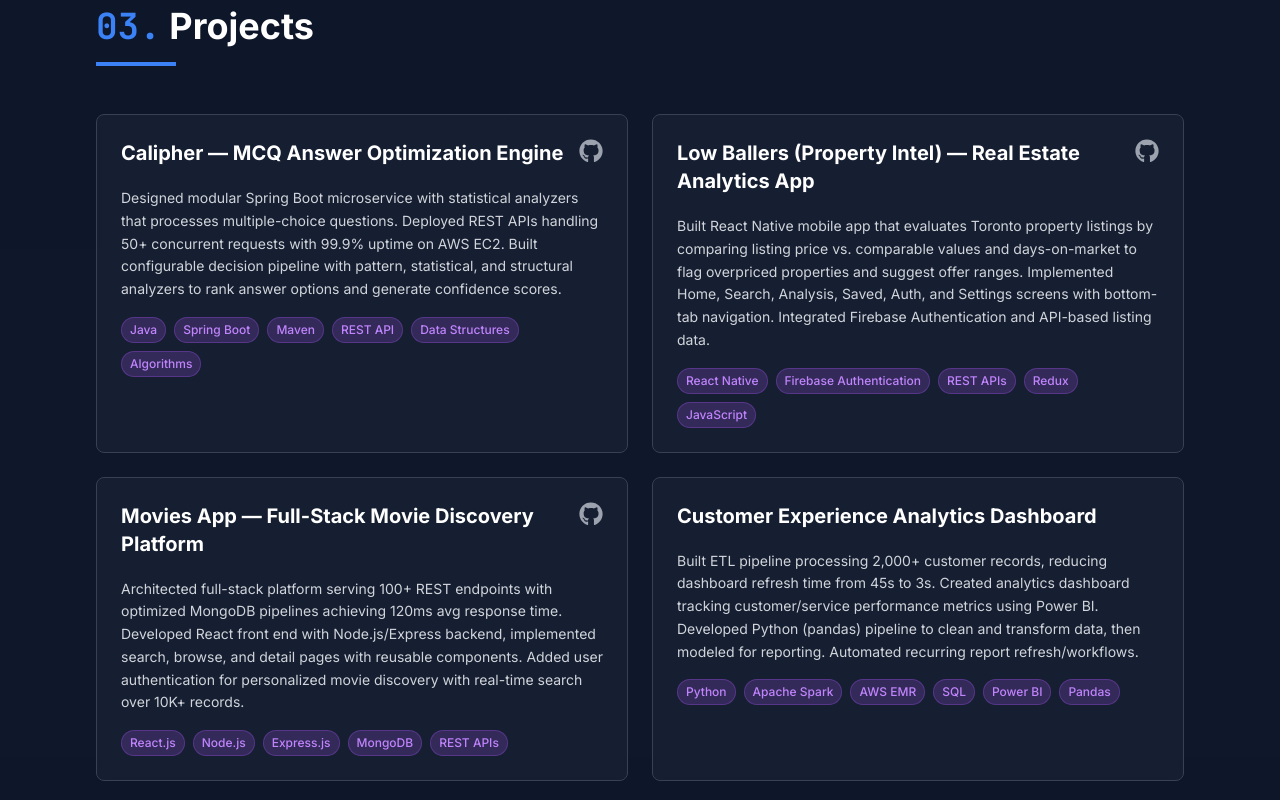
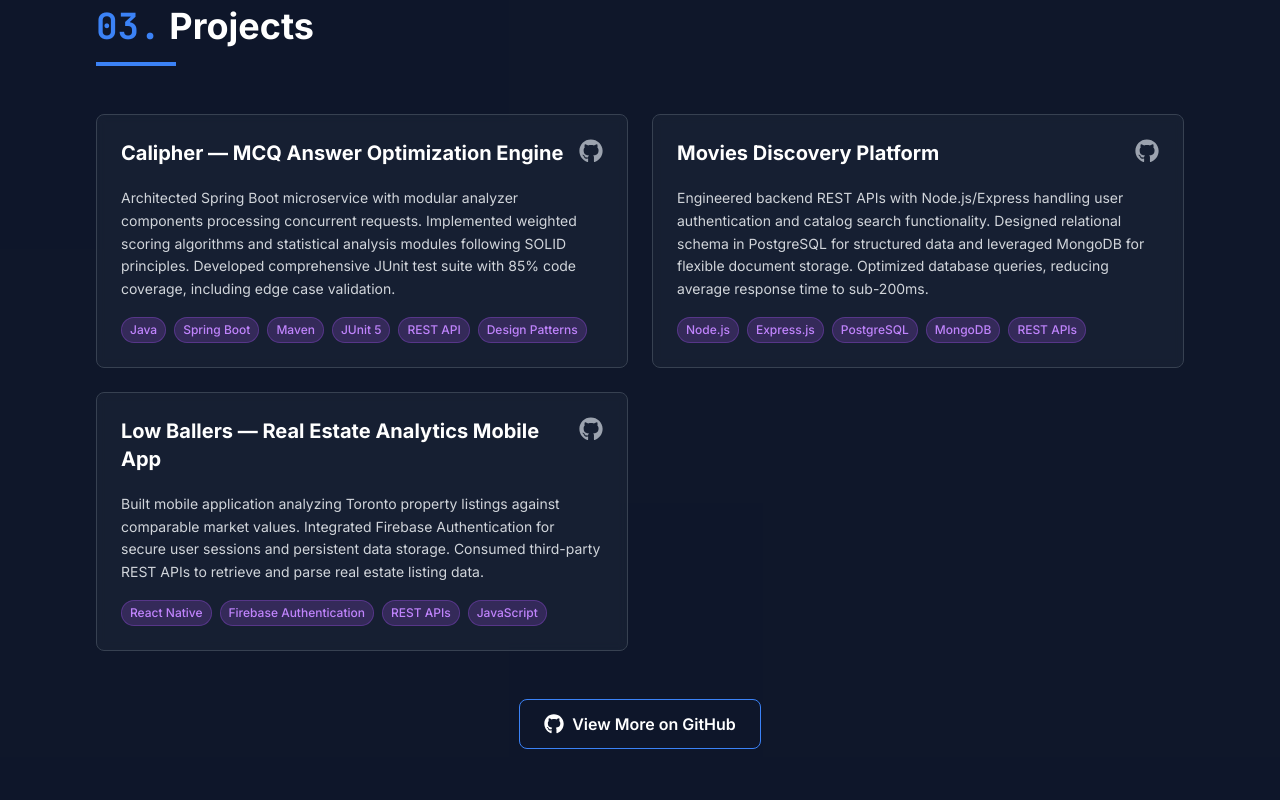
Before and after one commit to Panthkakadia/Portfolio, a Next.js app in the folder my-app/: page / in a window 1280 px wide. Shown: the part 2800-3600 px from the top of the page. Built offline with nearby package versions, Linux system fonts and the light colour scheme.

Commit message:
fixed 3 projects

```diff
--- a/my-app/components/sections/Projects.tsx
+++ b/my-app/components/sections/Projects.tsx
@@ -8,27 +8,21 @@ import Badge from '@/components/ui/Badge'
 const projects = [
   {
     title: 'Calipher — MCQ Answer Optimization Engine',
-    description: 'Designed modular Spring Boot microservice with statistical analyzers that processes multiple-choice questions. Deployed REST APIs handling 50+ concurrent requests with 99.9% uptime on AWS EC2. Built configurable decision pipeline with pattern, statistical, and structural analyzers to rank answer options and generate confidence scores.',
-    tech: ['Java', 'Spring Boot', 'Maven', 'REST API', 'Data Structures', 'Algorithms'],
-    github: 'https://github.com/Panthkakadia/Calipher-2.0',
+    description: 'Architected Spring Boot microservice with modular analyzer components processing concurrent requests. Implemented weighted scoring algorithms and statistical analysis modules following SOLID principles. Developed comprehensive JUnit test suite with 85% code coverage, including edge case validation.',
+    tech: ['Java', 'Spring Boot', 'Maven', 'JUnit 5', 'REST API', 'Design Patterns'],
+    github: 'https://github.com/panthkakadia/mcq-optimizer',
   },
   {
-    title: 'Low Ballers (Property Intel) — Real Estate Analytics App',
-    description: 'Built React Native mobile app that evaluates Toronto property listings by comparing listing price vs. comparable values and days-on-market to flag overpriced properties and suggest offer ranges. Implemented Home, Search, Analysis, Saved, Auth, and Settings screens with bottom-tab navigation. Integrated Firebase Authentication and API-based listing data.',
-    tech: ['React Native', 'Firebase Authentication', 'REST APIs', 'Redux', 'JavaScript'],
-    github: 'https://github.com/panthkakadia/PropertyIntel',
-  },
-  {
-    title: 'Movies App — Full-Stack Movie Discovery Platform',
-    description: 'Architected full-stack platform serving 100+ REST endpoints with optimized MongoDB pipelines achieving 120ms avg response time. Developed React front end with Node.js/Express backend, implemented search, browse, and detail pages with reusable components. Added user authentication for personalized movie discovery with real-time search over 10K+ records.',
-    tech: ['React.js', 'Node.js', 'Express.js', 'MongoDB', 'REST APIs'],
+    title: 'Movies Discovery Platform',
+    description: 'Engineered backend REST APIs with Node.js/Express handling user authentication and catalog search functionality. Designed relational schema in PostgreSQL for structured data and leveraged MongoDB for flexible document storage. Optimized database queries, reducing average response time to sub-200ms.',
+    tech: ['Node.js', 'Express.js', 'PostgreSQL', 'MongoDB', 'REST APIs'],
     github: 'https://github.com/panthkakadia/movies-app',
   },
   {
-    title: 'Customer Experience Analytics Dashboard',
-    description: 'Built ETL pipeline processing 2,000+ customer records, reducing dashboard refresh time from 45s to 3s. Created analytics dashboard tracking customer/service performance metrics using Power BI. Developed Python (pandas) pipeline to clean and transform data, then modeled for reporting. Automated recurring report refresh/workflows.',
-    tech: ['Python', 'Apache Spark', 'AWS EMR', 'SQL', 'Power BI', 'Pandas'],
-    github: null,
+    title: 'Low Ballers — Real Estate Analytics Mobile App',
+    description: 'Built mobile application analyzing Toronto property listings against comparable market values. Integrated Firebase Authentication for secure user sessions and persistent data storage. Consumed third-party REST APIs to retrieve and parse real estate listing data.',
+    tech: ['React Native', 'Firebase Authentication', 'REST APIs', 'JavaScript'],
+    github: 'https://github.com/panthkakadia/PropertyIntel',
   },
 ]
 
@@ -107,6 +101,7 @@ export default function Projects() {
               rel="noopener noreferrer"
               className="inline-flex items-center gap-2 px-6 py-3 border border-primary-500 hover:bg-primary-500/10 rounded-lg font-semibold transition-colors"
             >
+
               <FaGithub size={20} />
               View More on GitHub
             </a>
```
